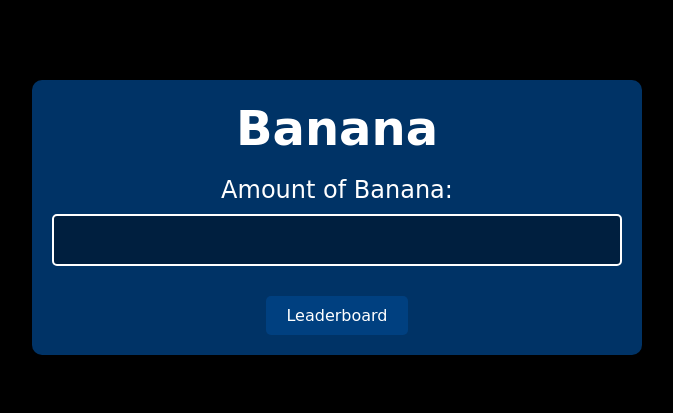
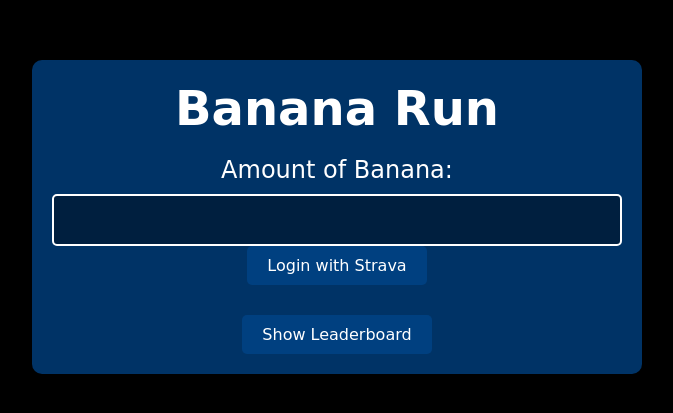
Before and after one commit to NuclearReactor314/BananaHealth, a website: page index.html in a window 1280 px wide. Shown: the part 183-596 px from the top of the page, without its empty margins (303-976 px from the left). Drawn offline with Linux system fonts and the light colour scheme.

Commit message:
Update index.html

```diff
--- a/index.html
+++ b/index.html
@@ -8,13 +8,14 @@
 </head>
 <body>
     <div class="container">
-        <h1>Banana</h1>
+        <h1>Banana Run</h1>
         <div class="input-container">
             <label for="amount">Amount of Banana:</label>
             <input type="text" id="amount" readonly>
         </div>
+        <button id="login-button">Login with Strava</button>
         <div class="leaderboard-container">
-            <button id="toggle-leaderboard">Leaderboard</button>
+            <button id="toggle-leaderboard">Show Leaderboard</button>
             <div class="leaderboard hidden">
                 <h2>Leaderboard</h2>
                 <ul id="leaderboard-list"></ul>
```
